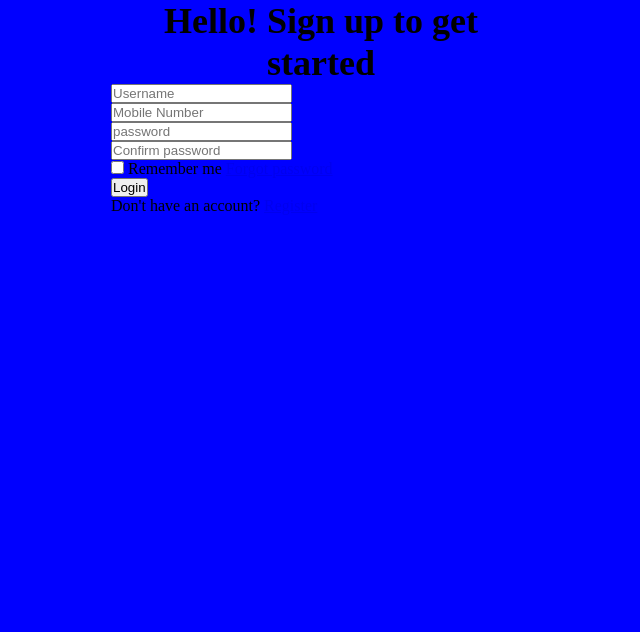
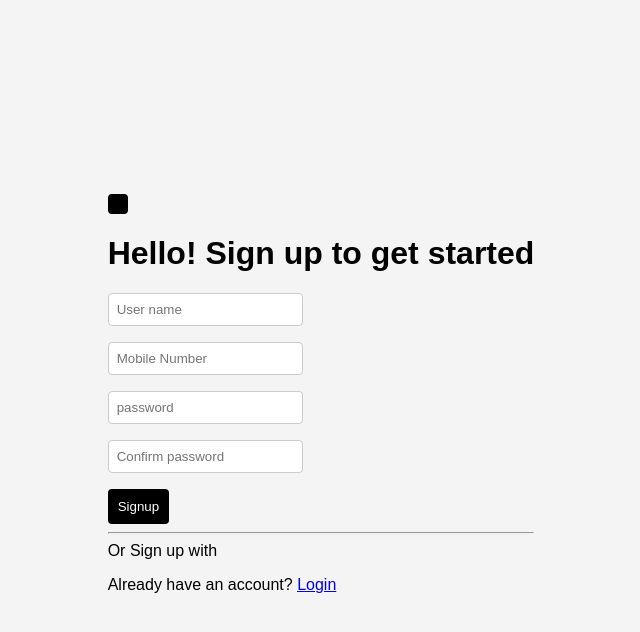
Before and after one commit to sasikannan-p/Test-html, a plain HTML site: page index.html in a window 1280 px wide. Shown: the whole page, without its empty margins (319-959 px from the left). Drawn offline with nearby package versions, Linux system fonts and the light colour scheme.

Commit message:
first changes

```diff
--- a/index.html
+++ b/index.html
@@ -9,11 +9,12 @@
 
 <body>
     <div class="wrapper">
+        <button></button>
         <form action="">
             <h1>Hello! Sign up to get started</h1>
 
             <div class="input-box">
-                <input type="text" placeholder="Username" required>
+                <input type="text" placeholder="User name" required>
                 <box-icon type='solid' name='user'></box-icon>
             </div>
 
@@ -31,17 +32,17 @@
                 <input type="Confirm password" placeholder="Confirm password" required>
                 <box-icon name='lock-alt' type='solid'></box-icon>
             </div>
+        </form>
+             <button type="Submit" class="btn"> Signup </button>
 
-            <div class="remember-forgot">
-                <label><input type="checkbox"> Remember me </label>
-                <a href="#">Forgot password </a>
+              <hr> Or Sign up with </hr>
+
+
+            <div class="register">
+                <p>Already have an account? <a href="#" id="loginLink">Login</a></p>
+
             </div>
 
-            <button type="Submit" class="btn">Login </button>
-            <div class="register">
-                <p>Don't have an account? <a href="#">Register</a></p>
-            </div>
-        </form>
     </div>
 </body>
 
--- a/style.css
+++ b/style.css
@@ -1,24 +1,60 @@
-* {
-    margin: 0;
-    padding: 0;
-    box-sizing: border-box;
+  body {
+            font-family: Arial, sans-serif;
+            background-color: #f4f4f4;
+            margin: 0;
+            display: flex;
+            justify-content: center;
+            align-items: center;
+            height: 100vh;
+        }
 
-}
+        .container {
+            background-color: #fff;
+            padding: 20px;
+            border-radius: 8px;
+            box-shadow: 0 0 10px rgba(0, 0, 0, 0.1);
+            width: 300px;
+        }
 
-body {
-    display: flex;
-    justify-content: center;
-    align-items: center;
-    min-height: 0;
-    background: blue;
-}
+        form {
+            display: flex;
+            flex-direction: column;
+        }
 
-.wrapper {
-    width: 420px;
-    background: 0;
-    color:black;
-}
-.wrapper h1 {
-    font-size: 36px;
-    text-align: center;
-}
+        label {
+            margin-bottom: 8px;
+        }
+
+        input {
+            padding: 8px;
+            margin-bottom: 16px;
+            border: 1px solid #ccc;
+            border-radius: 4px;
+        }
+        .icon-button i {
+            margin-right: 5px;
+        }
+
+        button {
+            background-color: #000000;
+            color: white;
+            padding: 10px;
+            border: none;
+            border-radius: 4px;
+            cursor: pointer;
+        }
+
+
+        button:hover {
+            background-color: rgb(11, 51, 229);
+        }
+
+        .social-links {
+            margin-top: 16px;
+        }
+
+        .social-link {
+            margin-right: 8px;
+            text-decoration: none;
+            color: #007bff;
+        }
```
